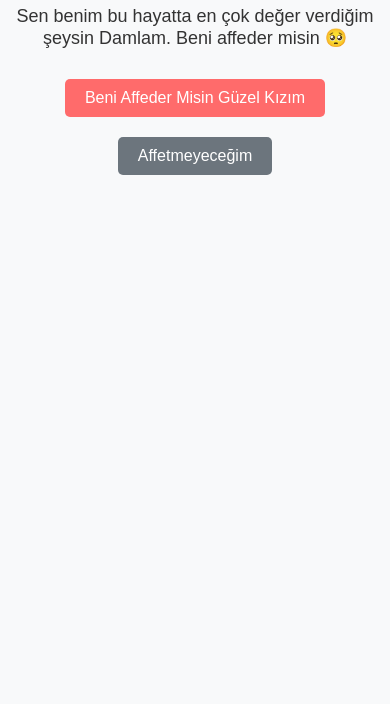
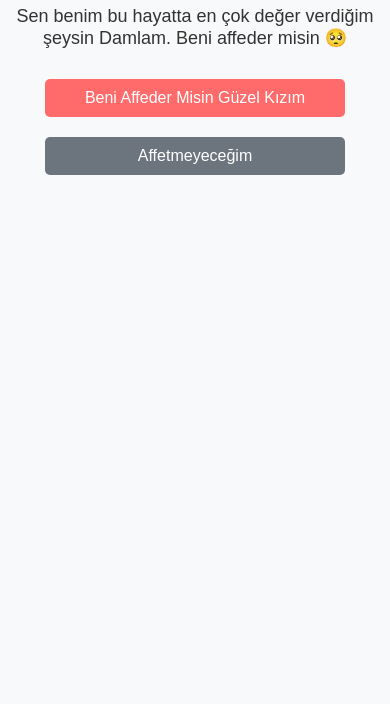
Before and after one commit to zey1r/damlammm, a plain HTML site: page index.html in a window 390 px wide. Shown: the part 140-844 px from the top of the page. Drawn offline with Linux system fonts and the light colour scheme.

Commit message:
Update index.html

```diff
--- a/index.html
+++ b/index.html
@@ -24,7 +24,9 @@
         }
         .buttons {
             margin-top: 20px;
-            position: relative; /* Butonların konumunun kontrol edileceği konteyner */
+            display: flex;
+            flex-direction: column;
+            align-items: center;
         }
         button {
             background-color: #ff6b6b;
@@ -35,13 +37,24 @@
             cursor: pointer;
             border-radius: 5px;
             margin: 10px;
-            position: relative; /* Butonları birbirinden ayırmak için */
+            width: 80%; /* Buton genişliğini ayarla */
+            max-width: 300px; /* Maksimum genişlik ayarla */
         }
         button:hover {
             background-color: #ff4757;
         }
         #noButton {
             background-color: #6c757d;
+        }
+
+        /* Mobil cihazlar için medya sorgusu */
+        @media (max-width: 600px) {
+            .buttons {
+                flex-direction: column;
+            }
+            button {
+                width: 90%; /* Mobil cihazlar için genişliği artır */
+            }
         }
     </style>
 </head>
```
